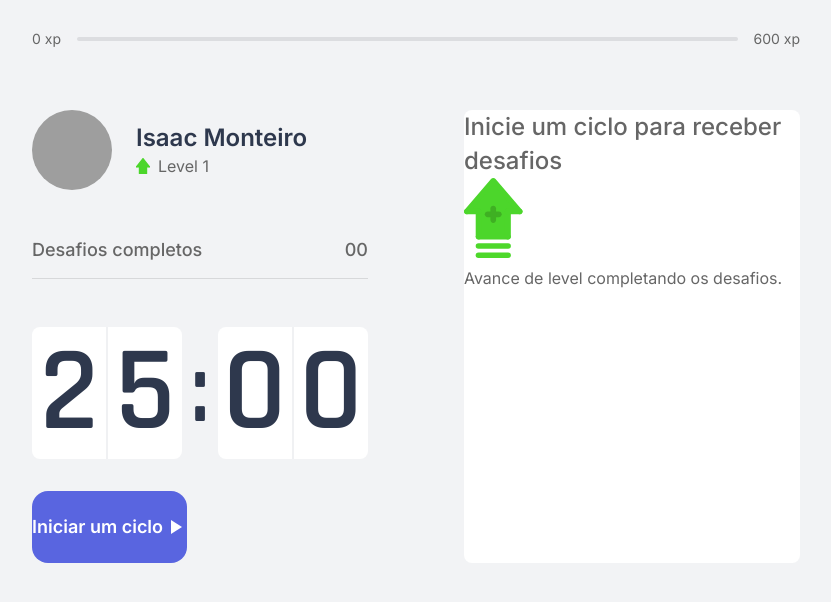
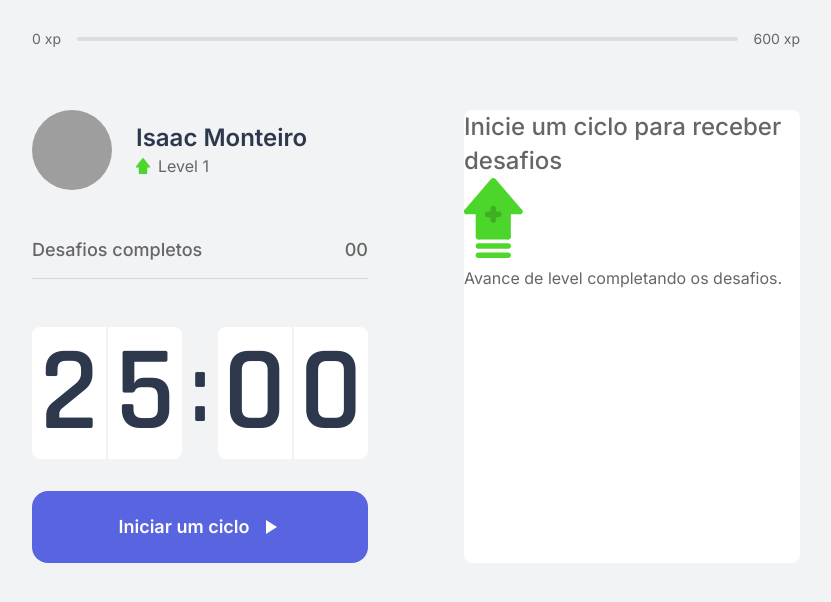
Before and after one commit to is4ac-dev/move.it, a React (Vite) app: page / in a window 1280 px wide. Shown: the top 602 px of the page, without its empty margins (224-1055 px from the left). Built offline with nearby package versions, Linux system fonts and the light colour scheme; grey boxes are pictures that could not be loaded.

Commit message:
Ajustando a lógica da estilização

```diff
--- a/src/components/button/styles.css
+++ b/src/components/button/styles.css
@@ -1,41 +1,50 @@
-.start-btn {
+.button-container {
   display: flex;
   justify-content: center;
   align-items: center;
-
-  background-color: var(--blue01);
-
-  padding: 1.5rem 0;
 
   border: none;
   border-radius: 1rem;
 }
 
-.start-btn span {
-  font: var(--btn-text);
-  color: var(--white);
+/* SE FOR BOTÃO DE COMEÇAR, APLICA ESTILIZAÇÃO */
+.button-container:has(.start-btn){
+  background-color: var(--blue01);
+
+  span {
+    font: var(--btn-text);
+    color: var(--white);
+  }
 }
 
-.cancel-btn {
+/* SE FOR BOTÃO DE CANCELAR, APLICA ESTILIZAÇÃO */
+.button-container:has(.cancel-btn){
+  background-color: var(--red);
+
+  span {
+    font: var(--btn-text);
+    color: var(--white);
+  }
+
+  svg {
+    width: 14px;
+  }
+}
+
+/* AJUSTANDO ESTILIZAÇÃO DO BUTTON */
+.button-container button {
+  background: transparent;
+  border: none;
+  width: 100%;
+  height: 100%;
+
+  cursor: pointer;
+
   display: flex;
+  align-items: center;
   justify-content: center;
-  align-items: center;
-
-  background-color: var(--red);
+  gap: 0.5rem;
 
   padding: 1.5rem 0;
 
-  border: none;
-  border-radius: 1rem;
-
-  gap: 0.5rem;
 }
-
-.cancel-btn span {
-  font: var(--btn-text);
-  color: var(--white);
-}
-
-.cancel-btn svg {
-  width: 14px;
-}
```
